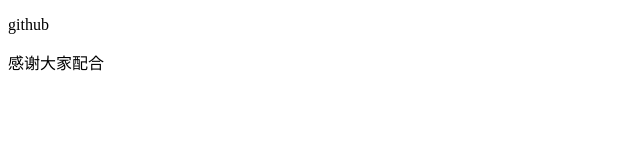
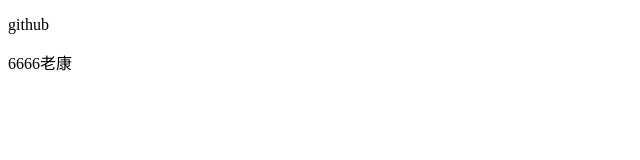
Before and after one commit to dawuchuan/wuchuan, a plain HTML site: page index.html in a window 1280 px wide. Shown: the full height of the page, 0-640 px from the left. Drawn offline with Linux system fonts and the light colour scheme.

Commit message:
老康666

```diff
--- a/index.html
+++ b/index.html
@@ -6,7 +6,7 @@
 </head>
 <body>
 	<p>github</p>
-	<div>感谢大家配合</div>
+	<div>6666老康</div>
 
 	<script type="text/javascript" src="./index.js"></script>
 </body>
```
